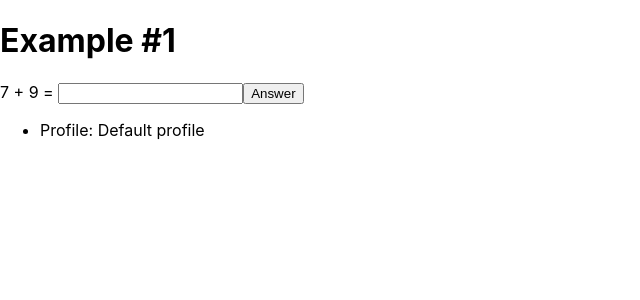
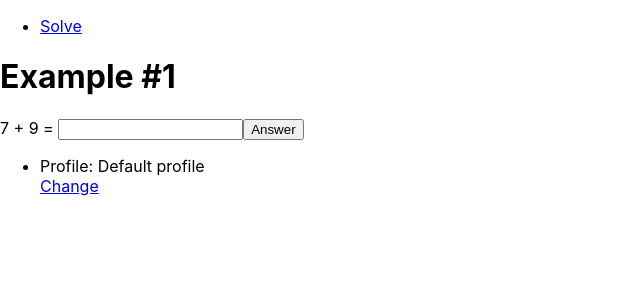
Before and after one commit to vshmakov/frontend-examples, a React (Create React App) app: page / in a window 1280 px wide. Shown: the top 300 px of the page, without its empty margins (0-640 px from the left). Built offline with nearby package versions, Linux system fonts and the light colour scheme.

Commit message:
Installed router

```diff
--- a/package.json
+++ b/package.json
@@ -13,6 +13,7 @@
         "@types/react-dom": "^17.0.5",
         "react": "^17.0.2",
         "react-dom": "^17.0.2",
+        "react-router-dom": "^5.2.0",
         "react-scripts": "4.0.3",
         "typescript": "^4.2.4",
         "web-vitals": "^1.1.2"
@@ -44,6 +45,7 @@
         ]
     },
     "devDependencies": {
+        "@types/react-router-dom": "^5.1.7",
         "gh-pages": "^3.1.0"
     }
 }
--- a/src/App.tsx
+++ b/src/App.tsx
@@ -1,70 +1,28 @@
 import React from 'react';
-import {Example} from "./Example/Example";
-import {exampleGenerator, taskProvider} from "./container";
-import {Task} from "./Task/Task";
+import {BrowserRouter as Router, Link, Route, Switch} from "react-router-dom";
+import {Solve} from "./Example/Solve";
 
-interface AppState {
-    example: Example
-    answer: string
+export default function App() {
+    return (
+        <Router>
+            <div>
+                <nav>
+                    <ul>
+                        <li>
+                            <Link to="/">Solve</Link>
+                        </li>
+                    </ul>
+                </nav>
+
+                <Switch>
+                    <Route path="/profiles">
+                        Profiles
+                    </Route>
+                    <Route path="/">
+                        <Solve/>
+                    </Route>
+                </Switch>
+            </div>
+        </Router>
+    );
 }
-
-class App extends React.Component<{}, AppState> {
-    private task: Task = taskProvider.getNewTask()
-    public readonly state: AppState = {
-        example: exampleGenerator.generate(this.task),
-        answer: '',
-    }
-
-    public render() {
-        return (
-            <div>
-                <form onSubmit={this.submitHandler.bind(this)}>
-                    <h1>Example #{this.task.examplesCount}</h1>
-                    <span>{this.state.example.string} = </span>
-                    <input
-                        type="text"
-                        value={this.state.answer}
-                        onChange={this.changeHandler.bind(this)}/>
-                    <button type="submit">Answer</button>
-                </form>
-                <ul>
-                    <li>Profile: {this.task.profile.name}</li>
-                </ul>
-            </div>
-        )
-            ;
-    }
-
-    private changeHandler(event: React.ChangeEvent<HTMLInputElement>): void {
-        this.setState({
-            answer: event.target.value
-        })
-    }
-
-    private submitHandler(event: React.FormEvent<HTMLFormElement>): void {
-        event.preventDefault()
-        const answer = this.state.answer;
-
-        if ('' === answer) {
-            return
-        }
-
-        this.setState({
-            answer: ''
-        })
-
-        if (!this.state.example.isRight(+answer)) {
-            return;
-        }
-
-        if (this.task.isFinished) {
-            this.task = taskProvider.getNewTask()
-        }
-
-        this.setState({
-            example: exampleGenerator.generate(this.task)
-        })
-    }
-}
-
-export default App;
--- /dev/null
+++ b/src/Example/Solve.tsx
@@ -0,0 +1,74 @@
+import {Example} from "./Example";
+import React from "react";
+import {Task} from "../Task/Task";
+import {exampleGenerator, taskProvider} from "../container";
+import {Link} from "react-router-dom";
+
+interface SolveState {
+    example: Example
+    answer: string
+}
+
+export class Solve extends React.Component<{}, SolveState> {
+    private task: Task = taskProvider.getNewTask()
+    public readonly state: SolveState = {
+        example: exampleGenerator.generate(this.task),
+        answer: '',
+    }
+
+    public render() {
+        return (
+            <div>
+                <form onSubmit={this.submitHandler.bind(this)}>
+                    <h1>Example #{this.task.examplesCount}</h1>
+                    <span>{this.state.example.string} = </span>
+                    <input
+                        type="text"
+                        value={this.state.answer}
+                        onChange={this.changeHandler.bind(this)}/>
+                    <button type="submit">Answer</button>
+                </form>
+                <ul>
+                    <li>
+                        <div>Profile: {this.task.profile.name}</div>
+                        <div>
+                            <Link role="button" to="/profiles">Change</Link>
+                        </div>
+                    </li>
+                </ul>
+            </div>
+        )
+            ;
+    }
+
+    private changeHandler(event: React.ChangeEvent<HTMLInputElement>): void {
+        this.setState({
+            answer: event.target.value
+        })
+    }
+
+    private submitHandler(event: React.FormEvent<HTMLFormElement>): void {
+        event.preventDefault()
+        const answer = this.state.answer;
+
+        if ('' === answer) {
+            return
+        }
+
+        this.setState({
+            answer: ''
+        })
+
+        if (!this.state.example.isRight(+answer)) {
+            return;
+        }
+
+        if (this.task.isFinished) {
+            this.task = taskProvider.getNewTask()
+        }
+
+        this.setState({
+            example: exampleGenerator.generate(this.task)
+        })
+    }
+}
--- a/src/index.tsx
+++ b/src/index.tsx
@@ -1,12 +1,12 @@
 import React from 'react';
 import ReactDOM from 'react-dom';
 import './index.css';
-import App from './App';
+import Solve from './App';
 import reportWebVitals from './reportWebVitals';
 
 ReactDOM.render(
   <React.StrictMode>
-    <App />
+    <Solve />
   </React.StrictMode>,
   document.getElementById('root')
 );
```
Also changed, not shown: 1 other file (tests, documents, lock files or other folders).
